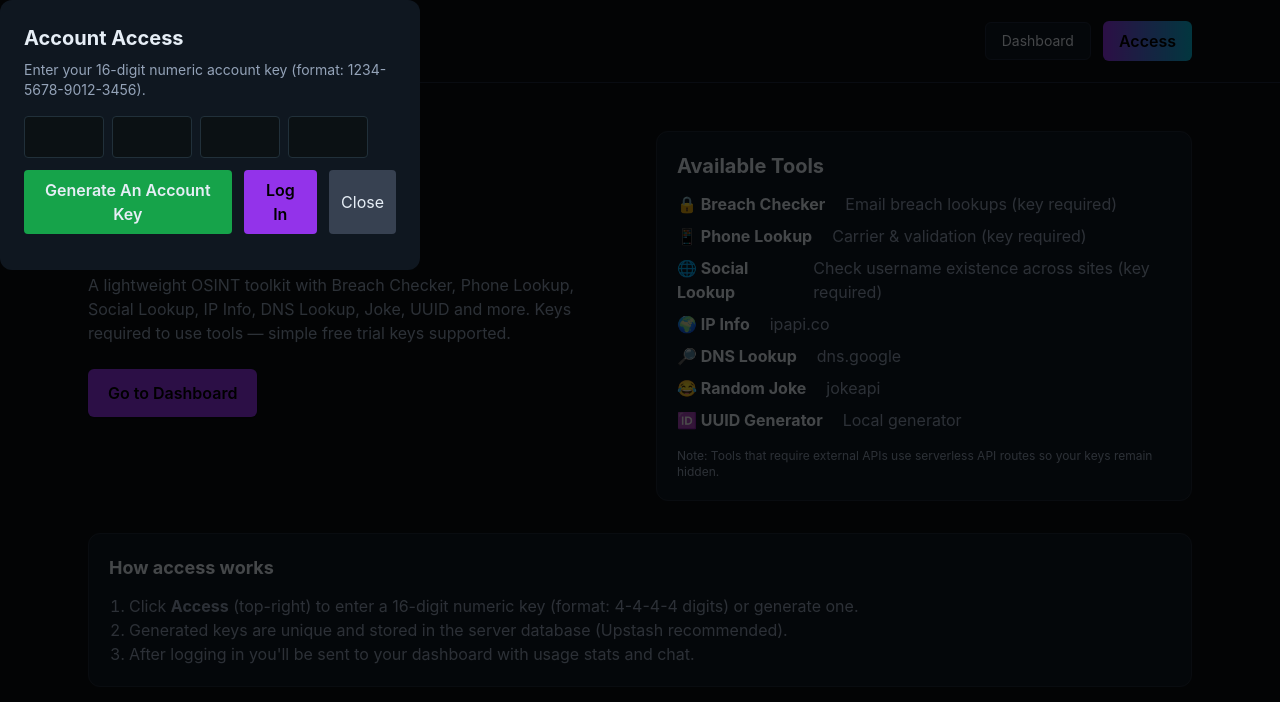
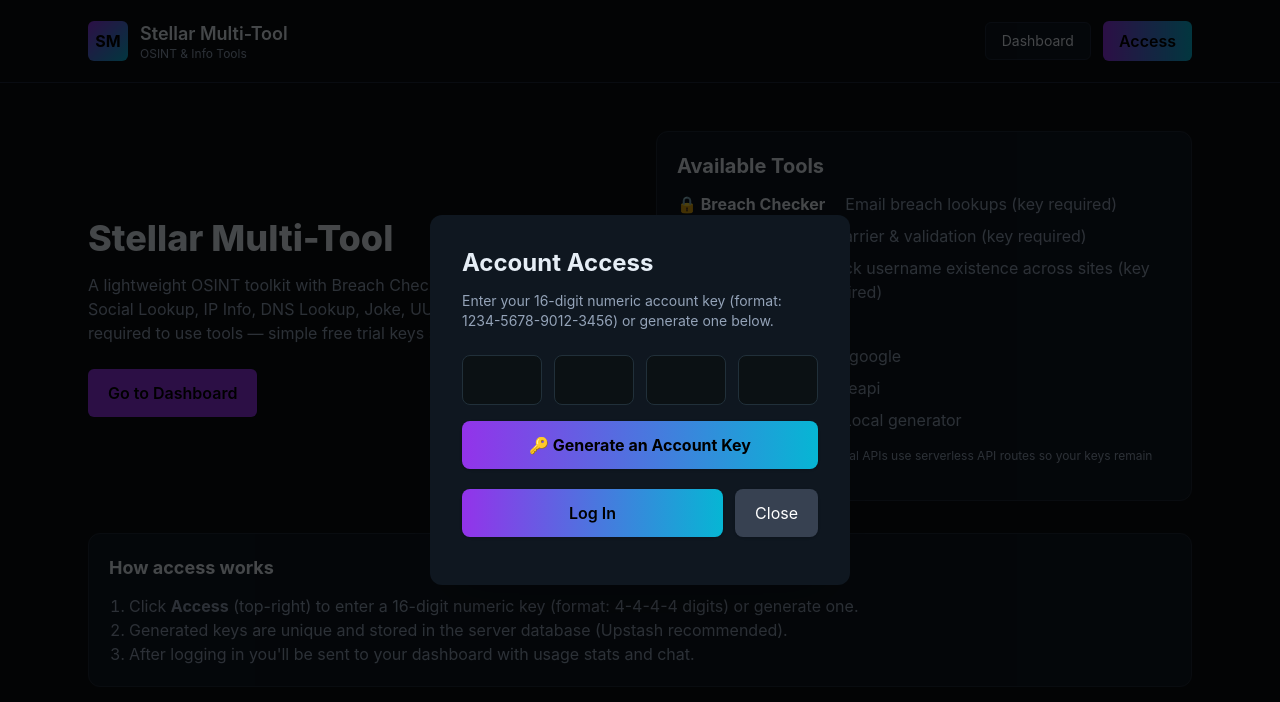
Before and after one commit to kgq6/stellar-apis, a plain HTML site: page index.html in a window 1280 px wide. Both pictures are taken after a click on the button "Access". Drawn offline with nearby package versions, Linux system fonts and the light colour scheme.

Commit message:
Update index.html

```diff
--- a/index.html
+++ b/index.html
@@ -76,25 +76,38 @@
   </main>
 
   <!-- Access Modal -->
-  <div id="accessModal" class="fixed inset-0 hidden items-center justify-center bg-black/70 z-50">
-    <div class="bg-[var(--panel)] rounded-xl p-6 w-[420px]">
-      <h3 class="text-xl font-bold mb-2">Account Access</h3>
-      <p class="muted text-sm mb-4">Enter your 16-digit numeric account key (format: 1234-5678-9012-3456).</p>
+  <div id="accessModal" class="fixed inset-0 hidden flex items-center justify-center bg-black/70 z-50">
+    <div class="bg-[var(--panel)] rounded-xl p-8 w-[420px] shadow-2xl relative">
+      <h3 class="text-2xl font-bold mb-3">Account Access</h3>
+      <p class="muted text-sm mb-6">Enter your 16-digit numeric account key (format: 1234-5678-9012-3456) or generate one below.</p>
 
-      <div class="flex gap-2 mb-3">
-        <input id="keyPart1" maxlength="4" class="input-part w-20 p-2 bg-[#0b1114] rounded" />
-        <input id="keyPart2" maxlength="4" class="input-part w-20 p-2 bg-[#0b1114] rounded" />
-        <input id="keyPart3" maxlength="4" class="input-part w-20 p-2 bg-[#0b1114] rounded" />
-        <input id="keyPart4" maxlength="4" class="input-part w-20 p-2 bg-[#0b1114] rounded" />
+      <!-- Key inputs -->
+      <div class="flex gap-3 justify-center mb-4">
+        <input id="keyPart1" maxlength="4" class="input-part w-20 p-3 bg-[#0b1114] rounded-lg text-center font-mono font-semibold border border-slate-700 focus:outline-none focus:ring-2 focus:ring-[var(--accent)]" />
+        <input id="keyPart2" maxlength="4" class="input-part w-20 p-3 bg-[#0b1114] rounded-lg text-center font-mono font-semibold border border-slate-700 focus:outline-none focus:ring-2 focus:ring-[var(--accent)]" />
+        <input id="keyPart3" maxlength="4" class="input-part w-20 p-3 bg-[#0b1114] rounded-lg text-center font-mono font-semibold border border-slate-700 focus:outline-none focus:ring-2 focus:ring-[var(--accent)]" />
+        <input id="keyPart4" maxlength="4" class="input-part w-20 p-3 bg-[#0b1114] rounded-lg text-center font-mono font-semibold border border-slate-700 focus:outline-none focus:ring-2 focus:ring-[var(--accent)]" />
       </div>
 
-      <div class="flex gap-3">
-        <button id="generateKeyBtn" class="px-4 py-2 bg-green-600 rounded font-semibold">Generate An Account Key</button>
-        <button id="loginKeyBtn" class="px-4 py-2 bg-[var(--accent)] rounded font-semibold text-black">Log In</button>
-        <button id="closeModal" class="ml-auto px-3 py-2 bg-gray-700 rounded">Close</button>
+      <!-- Generate button directly below -->
+      <button id="generateKeyBtn"
+        class="w-full py-3 mb-5 bg-gradient-to-r from-[var(--accent)] to-[var(--accent-2)] text-black font-bold rounded-lg shadow hover:scale-105 transform transition">
+        🔑 Generate an Account Key
+      </button>
+
+      <!-- Action buttons -->
+      <div class="flex justify-between items-center gap-3">
+        <button id="loginKeyBtn"
+          class="flex-1 py-3 bg-gradient-to-r from-[var(--accent)] to-[var(--accent-2)] text-black font-semibold rounded-lg shadow hover:scale-105 transition">
+          Log In
+        </button>
+        <button id="closeModal"
+          class="py-3 px-5 bg-gray-700 hover:bg-gray-600 text-white rounded-lg shadow transition">
+          Close
+        </button>
       </div>
 
-      <p id="accessMsg" class="muted text-sm mt-3"></p>
+      <p id="accessMsg" class="muted text-sm mt-4"></p>
     </div>
   </div>
 
```
